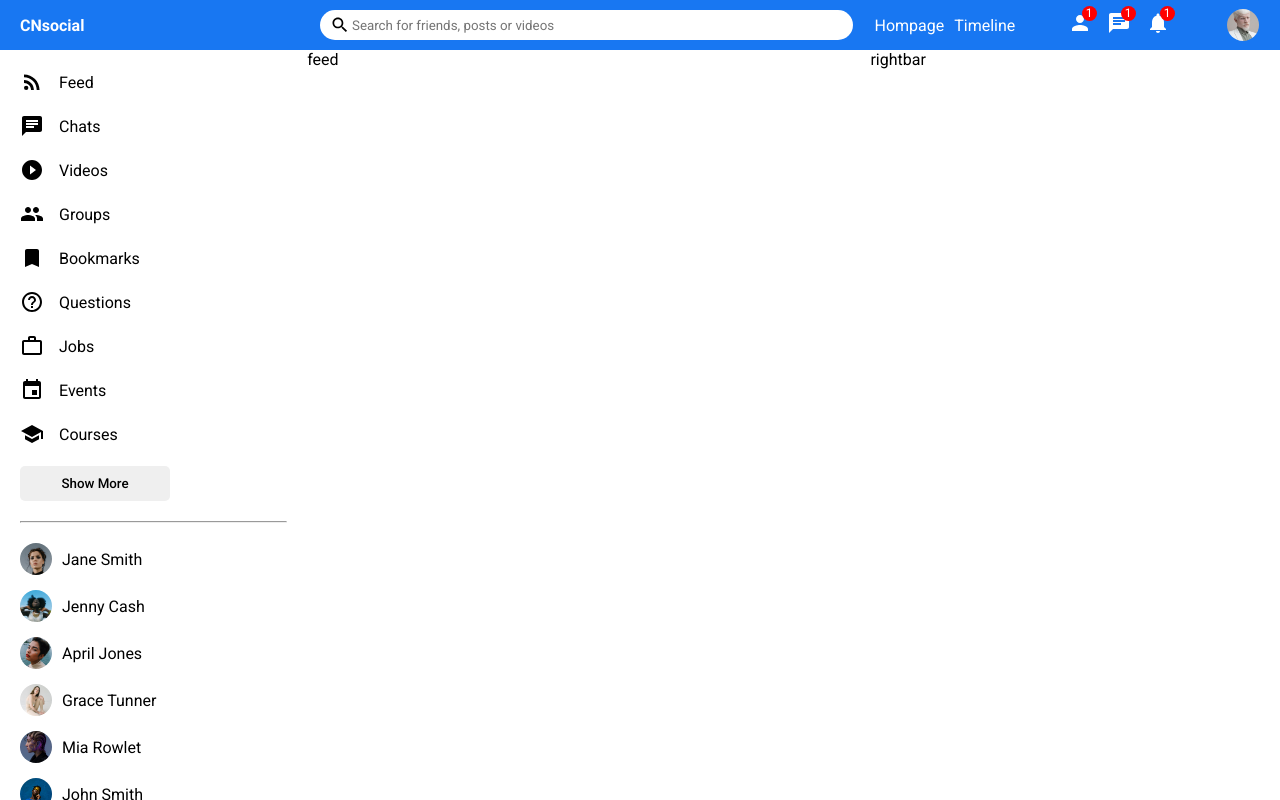
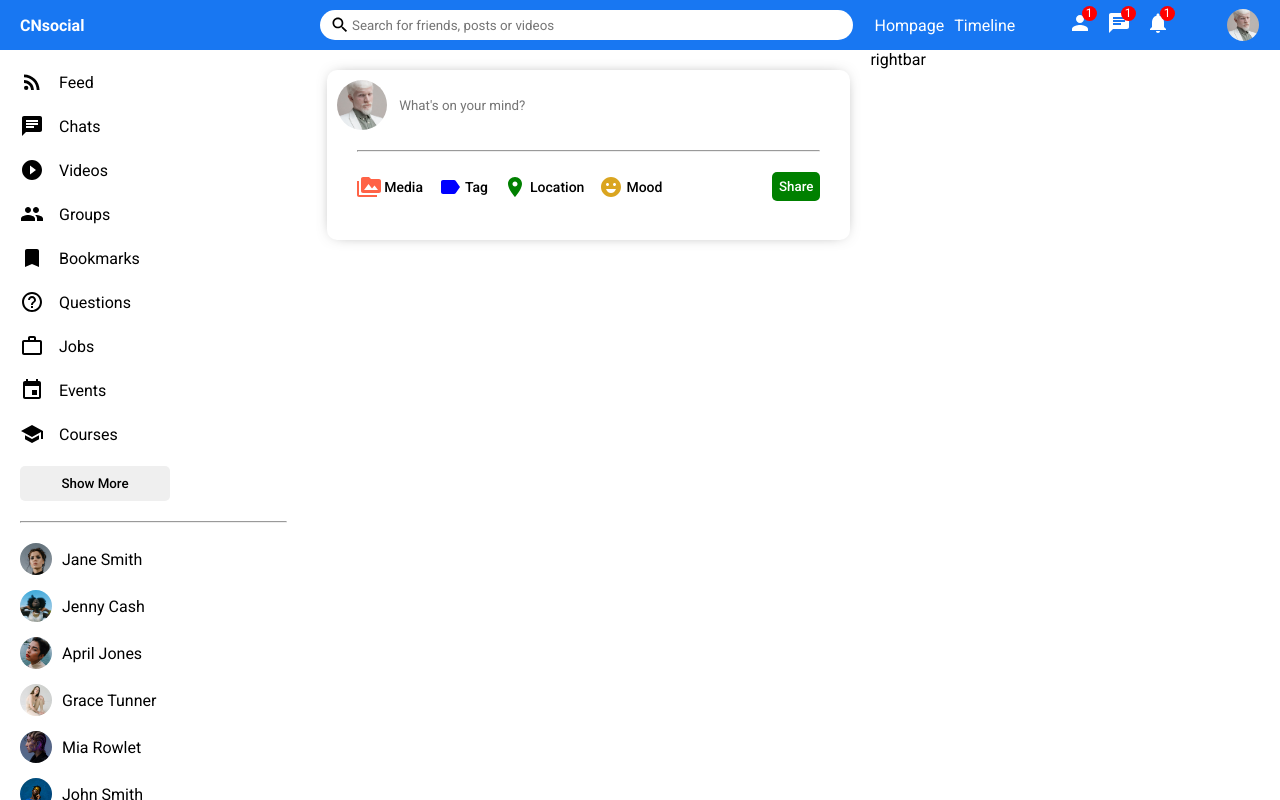
Before and after one commit to AJPascoe/SocialMediaApp-UI, a React (Create React App) app: page / in a window 1280 px wide. Built offline with nearby package versions, Linux system fonts and the light colour scheme; a web font is replaced by a local one.

Commit message:
share component

```diff
--- a/src/components/feed/Feed.jsx
+++ b/src/components/feed/Feed.jsx
@@ -1,9 +1,12 @@
+import Share from "../share/Share";
 import "./feed.css";
 
 export default function Feed() {
     return (
         <div className="feed">
-            feed
+            <div className="feedWrapper">
+                <Share />
+            </div>
         </div>
     )
 }
--- a/src/components/feed/feed.css
+++ b/src/components/feed/feed.css
@@ -1,3 +1,8 @@
 .feed{
     flex: 5.5;
 }
+
+.feedWrapper{
+    padding: 20px;
+
+}
--- /dev/null
+++ b/src/components/share/Share.jsx
@@ -0,0 +1,37 @@
+import "./share.css";
+import {PermMedia, Label, Room, EmojiEmotions} from "@material-ui/icons";
+
+export default function Share() {
+    return (
+        <div className="share">
+            <div className="shareWrapper">
+                <div className="shareTop">
+                    <img className="shareProfileImg" src="/assets/person/2.jpeg" alt="" />
+                    <input placeholder="What's on your mind?" className="shareInput"/>
+                </div>
+                <hr className="shareHr"/>
+                <div className="shareBottom">
+                    <div className="shareOptions">
+                        <div className="shareOption">
+                            <PermMedia htmlColor="tomato" className="shareIcon"/>
+                            <span className="shareOptionText">Media </span>
+                        </div>
+                        <div className="shareOption">
+                            <Label htmlColor="blue" className="shareIcon"/>
+                            <span className="shareOptionText">Tag</span>
+                        </div>
+                        <div className="shareOption">
+                            <Room htmlColor="green" className="shareIcon"/>
+                            <span className="shareOptionText">Location </span>
+                        </div>
+                        <div className="shareOption">
+                            <EmojiEmotions htmlColor="goldenrod" className="shareIcon"/>
+                            <span className="shareOptionText">Mood </span>
+                        </div>
+                    </div>
+                    <button className="shareButton">Share</button>
+                </div>
+            </div>
+        </div>
+    )
+}
--- /dev/null
+++ b/src/components/share/share.css
@@ -0,0 +1,76 @@
+.share {
+    width: 100%;
+    height: 170px;
+    border-radius: 10px;
+    -webkit-box-shadow: 0px 0px 16px -8px rgba(0, 0, 0, 0.68);
+    box-shadow: 0px 0px 16px -8px rgba(0, 0, 0, 0.68);
+  }
+
+  .shareWrapper {
+    padding: 10px;
+  }
+
+  .shareTop {
+    display: flex;
+    align-items: center;
+  }
+
+  .shareProfileImg {
+    width: 50px;
+    height: 50px;
+    border-radius: 50%;
+    object-fit: cover;
+    margin-right: 10px;
+  }
+
+  .shareInput {
+    border: none;
+    width: 80%;
+  }
+
+  .shareInput:focus {
+    outline: none;
+  }
+
+  .shareHr {
+    margin: 20px;
+  }
+
+  .shareBottom {
+    display: flex;
+    align-items: center;
+    justify-content: space-between;
+  }
+
+  .shareOptions{
+      display: flex;
+      margin-left: 20px;
+  }
+
+  .shareOption{
+      display: flex;
+      align-items: center;
+      margin-right: 15px;
+      cursor: pointer;
+  }
+
+  .shareIcon{
+      font-size: 18px;
+      margin-right: 3px;
+  }
+
+  .shareOptionText{
+    font-size: 14px;
+    font-weight: 500;
+}
+
+.shareButton{
+    border: none;
+    padding: 7px;
+    border-radius: 5px;
+    background-color: green;
+    font-weight: 500;
+    margin-right: 20px;
+    cursor: pointer;
+    color: white;
+}
```
